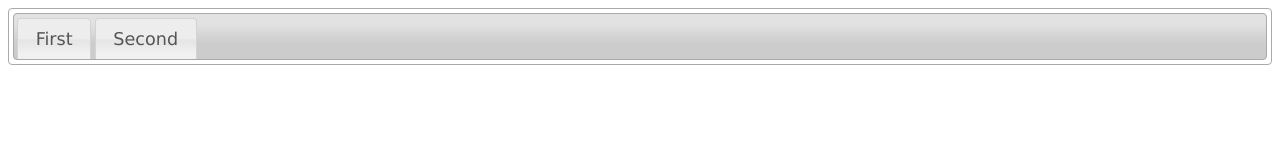
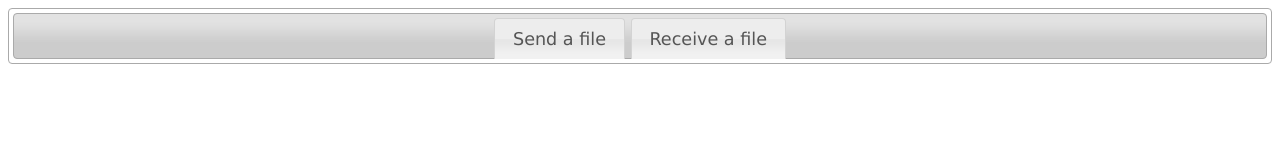
Before and after one commit to ajdavis/SyncSend, a plain HTML site: page static/index.html in a window 1280 px wide. Drawn offline with Linux system fonts and the light colour scheme.

Commit message:
UI improvements (sort of )

```diff
--- a/static/index.html
+++ b/static/index.html
@@ -13,18 +13,17 @@
     <link rel="stylesheet" href="syncsend.css" type="text/css">
 </head>
 <body>
+    <div id="msg" class="ui-widget ui-widget-content ui-corner-all"></div>
     <div id="tabs" class="ui-tabs ui-widget ui-widget-content ui-corner-all">
         <ul class="ui-tabs-nav ui-helper-reset ui-helper-clearfix ui-widget-header ui-corner-all">
-            <li class="ui-state-default ui-corner-top"><a href="#send_container">First</a></li>
-            <li class="ui-state-default ui-corner-top"><a href="#receive_container">Second</a></li>
+            <li class="ui-state-default ui-corner-top"><a href="#send_container">Send a file</a></li>
+            <li class="ui-state-default ui-corner-top"><a href="#receive_container">Receive a file</a></li>
         </ul>
-        <div id="form_container">
         <div id="send_container" class="ui-tabs-panel ui-widget-content ui-corner-bottom ui-tabs-hide">
             <form id="send_email" class="form-stacked">
                 <label for="send_email_email">Your email address:</label>
                 <input id="send_email_email" name="email">
                 <p class="note">I won't ever spam you &mdash; I don't even store your email address.</p>
-                    <input type="submit" class="ui-button ui-widget ui-state-default ui-corner-all ui-button-text-only" role="button" aria-disabled="false" value="Choose a file">
             </form>
             <form id="send_file" enctype="multipart/form-data" method="post" style="display: none;">
                 <input type="hidden" name="email">
@@ -41,7 +40,6 @@
             </form>
         </div>
     </div>
-    </div>
 
     <script src="jquery-ui-1.8.16/js/jquery-1.6.2.min.js"></script>
     <script src="jquery-ui-1.8.16/js/jquery-ui-1.8.16.custom.min.js"></script>
--- a/static/syncsend.css
+++ b/static/syncsend.css
@@ -1,3 +1,24 @@
+#msg {
+    display: none; /* wait for Javascript to show this */
+    text-align: center;
+    background-color: #00cd64;
+    margin-bottom: 5px;
+}
+
+#tabs {
+    margin-top: 5px;
+}
+
+#tabs .ui-tabs-nav {
+    height: 2.35em;
+    text-align: center;
+}
+#tabs .ui-tabs-nav li {
+    display: inline-block;
+    float: none;
+    margin: 0em;
+}
+
 .form-stacked {
     padding-left: 0;
 }
```
Also changed, not shown: 1 other file. Lines whose indentation alone changed are shown as unchanged.
